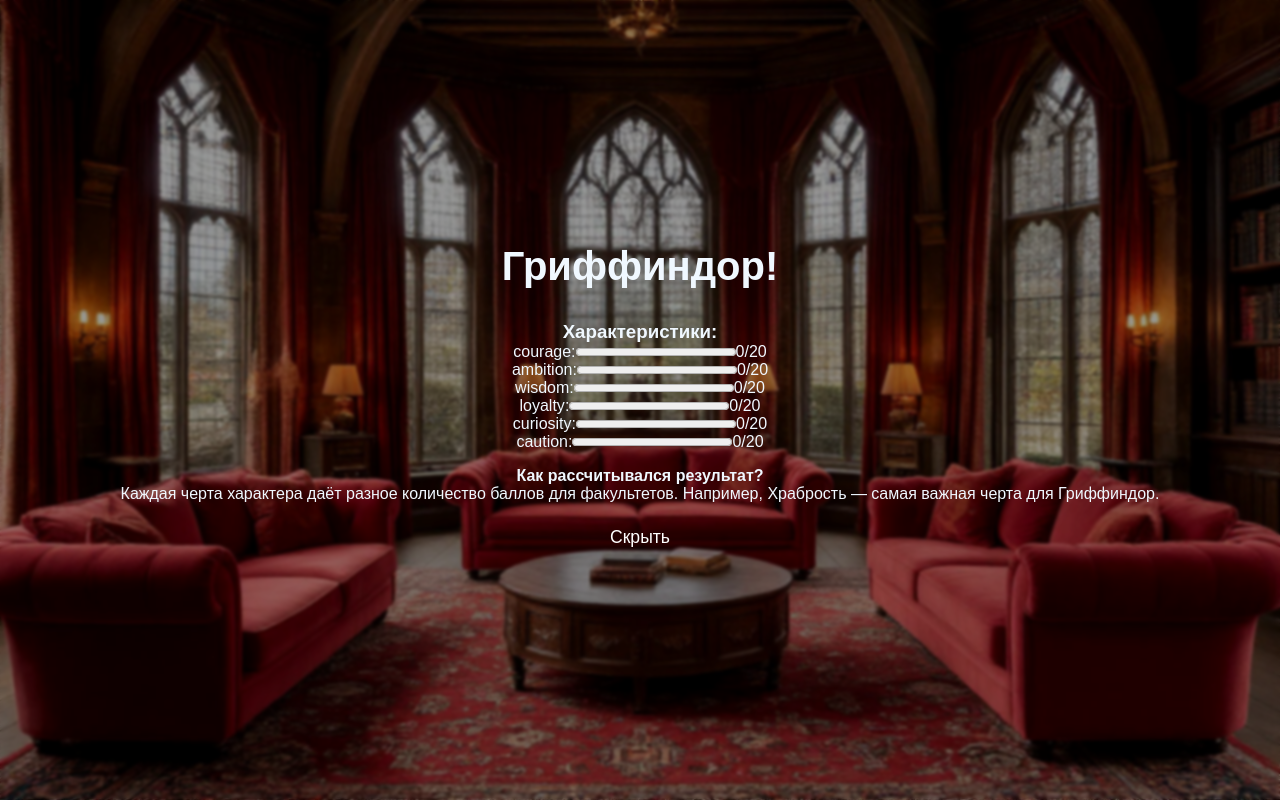
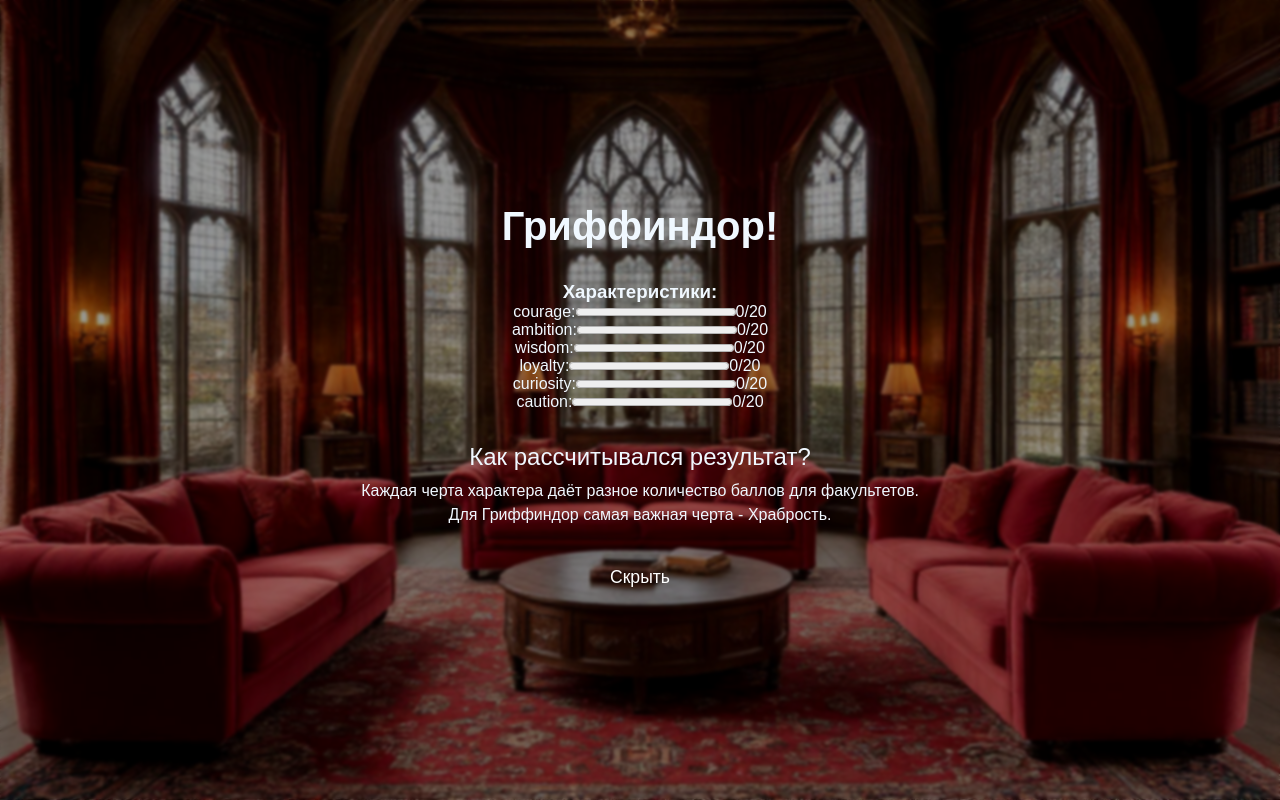
Before and after one commit to Anya394/sorting_hat, a Next.js app: page /results in a window 1280 px wide. Both pictures are taken after a click on the button "Подробнее". Built offline with nearby package versions, Linux system fonts and the light colour scheme; a web font is replaced by a local one.

Commit message:
feat: стилизация и рефакторинг CalculationInfo

```diff
--- /dev/null
+++ b/src/app/components/CalculationInfo/CalculationInfo.module.css
@@ -0,0 +1,9 @@
+.infoTitle {
+  font-size: 1.5rem;
+  margin: 0 0 0.5rem 0;
+}
+
+.infoText {
+  font-size: 1rem;
+  line-height: 1.5rem;
+}
--- /dev/null
+++ b/src/app/components/CalculationInfo/CalculationInfo.tsx
@@ -0,0 +1,32 @@
+import styles from './CalculationInfo.module.css';
+import * as F from '../../../functions/functions';
+import { Houses } from '@/app/types';
+
+type Props = {
+  house: Houses;
+};
+
+export default function CalculationInfo({ house }: Props) {
+  return (
+    <div>
+      <p className={styles.infoTitle}>Как рассчитывался результат?</p>
+      <p className={styles.infoText}>
+        Каждая черта характера даёт разное количество баллов для факультетов.
+      </p>
+      <p className={styles.infoText}>
+        Для {F.translateHouse(house)} самая важная черта -{' '}
+        <span>{getKeyTraitForHouse(house)}</span>.
+      </p>
+    </div>
+  );
+}
+
+function getKeyTraitForHouse(house: Houses): string {
+  const traits: Record<Houses, string> = {
+    gryffindor: 'Храбрость',
+    slytherin: 'Амбиции',
+    ravenclaw: 'Мудрость',
+    hufflepuff: 'Верность',
+  };
+  return traits[house];
+}
--- a/src/app/components/HouseResult/HouseResult.module.css
+++ b/src/app/components/HouseResult/HouseResult.module.css
@@ -34,8 +34,5 @@
 .detailsContainer {
   display: flex;
   flex-direction: column;
-  gap: 1rem;
+  gap: 2rem;
 }
-
-.traitsBreakdown {
-}
--- a/src/app/components/HouseResult/HouseResult.tsx
+++ b/src/app/components/HouseResult/HouseResult.tsx
@@ -1,9 +1,10 @@
-import { StoryNode } from '../../types';
+import { Houses, StoryNode } from '../../types';
 import styles from './HouseResult.module.css';
 import Image from 'next/image';
-import { houses } from '../../../data/constants';
 import { useState } from 'react';
 import DetailsButton from '../Buttons/Delails/Details';
+import CalculationInfo from '../CalculationInfo/CalculationInfo';
+import * as F from '../../../functions/functions';
 
 type Props = {
   traits: Record<string, number>;
@@ -27,7 +28,7 @@
   const background = `/${house}.jpg`;
 
   return (
-    <div className={styles.resultScreen}>
+    <div>
       <div className={styles.background}>
         <Image
           src={background}
@@ -41,9 +42,7 @@
       </div>
 
       <div className={styles.content}>
-        <p className={styles.houseName}>
-          {houses[house as keyof typeof houses]}!
-        </p>
+        <p className={styles.houseName}>{F.translateHouse(house)}!</p>
         <p className={styles.houseText}>{node.houseTexts?.[house]}</p>
 
         {showDetails ? (
@@ -63,17 +62,7 @@
               ))}
             </div>
 
-            <div className={styles.calculationInfo}>
-              <h4 className={styles.infoTitle}>Как рассчитывался результат?</h4>
-              <p className={styles.infoText}>
-                Каждая черта характера даёт разное количество баллов для
-                факультетов. Например,{' '}
-                <span className={styles.keyTrait}>
-                  {getKeyTraitForHouse(house)}
-                </span>{' '}
-                — самая важная черта для {houses[house as keyof typeof houses]}.
-              </p>
-            </div>
+            <CalculationInfo house={house as Houses} />
 
             <DetailsButton handlerClick={toggleDetails} />
           </div>
@@ -84,13 +73,3 @@
     </div>
   );
 }
-
-function getKeyTraitForHouse(house: string): string {
-  const traits: Record<string, string> = {
-    gryffindor: 'Храбрость',
-    slytherin: 'Амбиции',
-    ravenclaw: 'Мудрость',
-    hufflepuff: 'Верность',
-  };
-  return traits[house];
-}
--- a/src/app/types.ts
+++ b/src/app/types.ts
@@ -21,4 +21,4 @@
   houseTexts?: Record<string, string>;
 };
 
-type HogwartsHouse = 'gryffindor' | 'slytherin' | 'ravenclaw' | 'hufflepuff';
+export type Houses = 'gryffindor' | 'slytherin' | 'ravenclaw' | 'hufflepuff';
--- a/src/data/constants.ts
+++ b/src/data/constants.ts
@@ -1,5 +1,5 @@
 export enum houses {
-  /** Названи факультетов */
+  /** Названия факультетов */
 
   gryffindor = 'Гриффиндор',
   hufflepuff = 'Пуффендуй',
--- /dev/null
+++ b/src/functions/functions.ts
@@ -0,0 +1,10 @@
+import { houses } from '../data/constants';
+
+/**
+ * Перевести название факультета.
+ * @param {string} house - Название факультета на английском.
+ * @returns {string} - Название факультета на русском.
+ */
+export function translateHouse(house: string): string {
+  return houses[house as keyof typeof houses];
+}
```
Also changed, not shown: src/app/components/Buttons/Delails/Details.tsx (+6 -1 lines).
